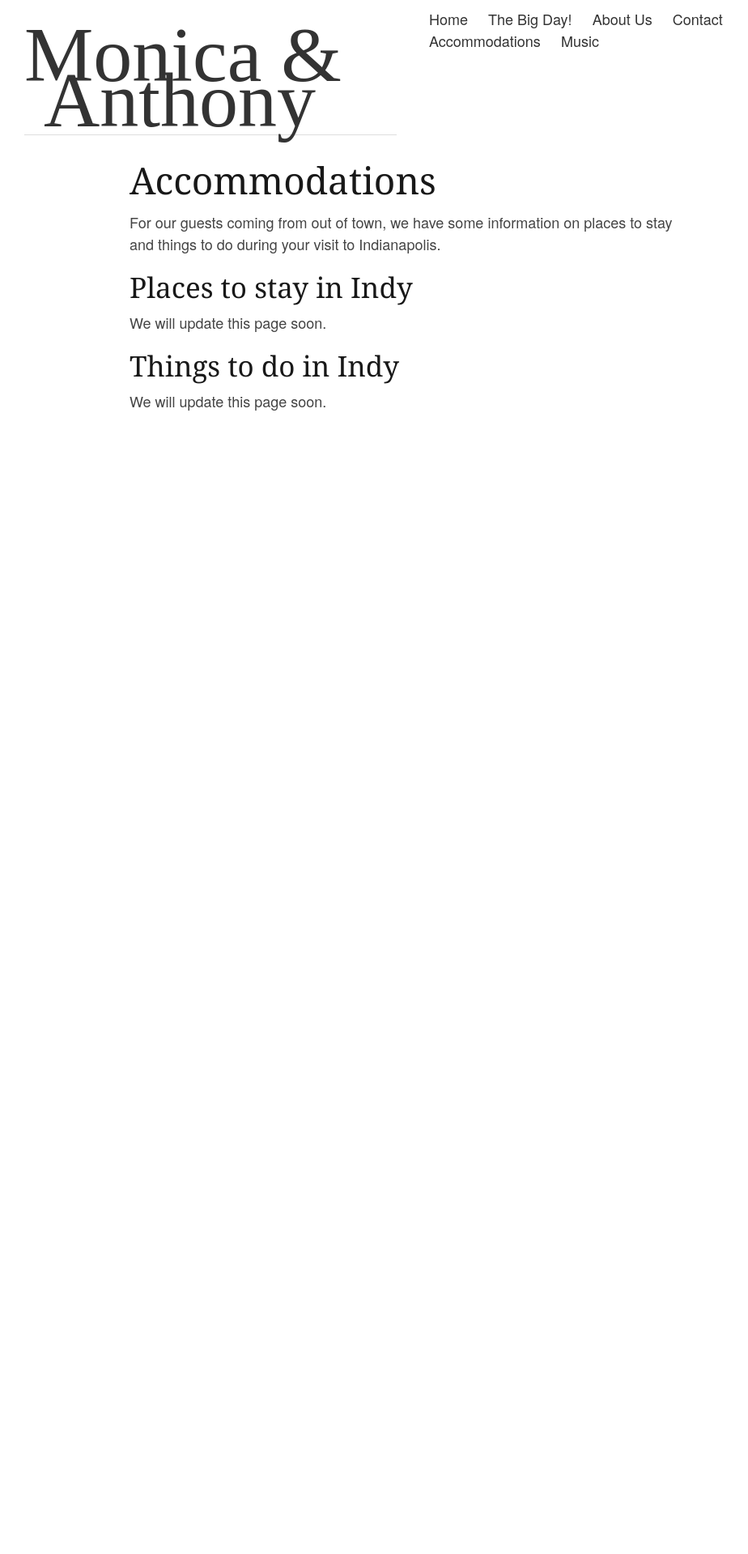
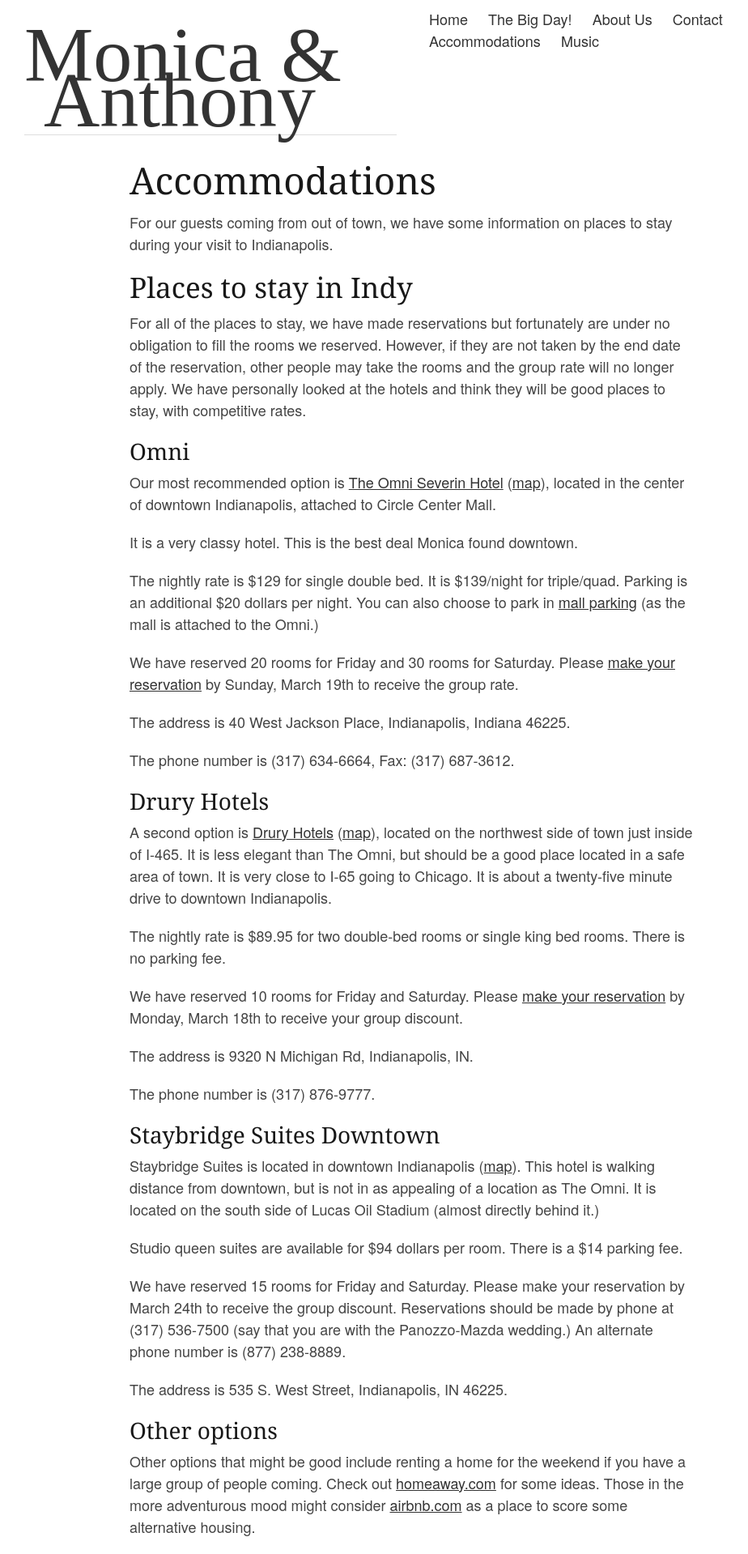
Before and after one commit to panozzaj/wedding-website, a Jekyll site: the page built from accommodations/index.md, in a window 1280 px wide. Shown: the whole page at 81% size, without its empty margins (130-1054 px from the left). Built offline with Jekyll 4.4.1, drawn with Linux system fonts in a browser that asks for light colours; some web fonts are replaced; Markdown is read by kramdown in place of the engine named in the settings; before the commit the page ends 900 px from its top, so only the background shows below that.

Commit message:
Update accommodations page.

```diff
--- a/accommodations/index.md
+++ b/accommodations/index.md
@@ -4,13 +4,53 @@ title: Accommodations
 
 # Accommodations
 
-For our guests coming from out of town, we have some information on places to stay and things to do during your visit to Indianapolis.
+For our guests coming from out of town, we have some information on places to stay during your visit to Indianapolis.
 
 ## Places to stay in Indy
 
-We will update this page soon.
+For all of the places to stay, we have made reservations but fortunately are under no obligation to fill the rooms we reserved. However, if they are not taken by the end date of the reservation, other people may take the rooms and the group rate will no longer apply. We have personally looked at the hotels and think they will be good places to stay, with competitive rates.
 
+### Omni
 
-## Things to do in Indy
+Our most recommended option is [The Omni Severin Hotel][omni] ([map][omnimap]), located in the center of downtown Indianapolis, attached to Circle Center Mall.
 
-We will update this page soon.
+It is a very classy hotel. This is the best deal Monica found downtown.
+
+The nightly rate is $129 for single double bed. It is $139/night for triple/quad. Parking is an additional $20 dollars per night. You can also choose to park in [mall parking](http://circlecentermall.com/parking.html) (as the mall is attached to the Omni.)
+
+We have reserved 20 rooms for Friday and 30 rooms for Saturday. Please [make your reservation][omni] by Sunday, March 19th to receive the group rate.
+
+The address is 40 West Jackson Place, Indianapolis, Indiana 46225.
+
+The phone number is (317) 634-6664, Fax: (317) 687-3612.
+
+[omni]: http://www.omnihotels.com/FindAHotel/IndianapolisSeverin/MeetingFacilities/MazdaPanozzoWedding4.aspx
+[omnimap]: http://goo.gl/maps/YUeWL
+
+### Drury Hotels
+
+A second option is [Drury Hotels][drury] ([map](http://goo.gl/maps/8oeoV)), located on the northwest side of town just inside of I-465. It is less elegant than The Omni, but should be a good place located in a safe area of town. It is very close to I-65 going to Chicago. It is about a twenty-five minute drive to downtown Indianapolis.
+
+The nightly rate is $89.95 for two double-bed rooms or single king bed rooms. There is no parking fee.
+
+We have reserved 10 rooms for Friday and Saturday. Please [make your reservation][drury] by Monday, March 18th to receive your group discount.
+
+The address is 9320 N Michigan Rd, Indianapolis, IN.
+
+The phone number is (317) 876-9777.
+
+[drury]: https://wwws.druryhotels.com/Reservations.aspx?groupno=2170104
+
+### Staybridge Suites Downtown
+
+Staybridge Suites is located in downtown Indianapolis ([map](http://goo.gl/maps/S3x3g)). This hotel is walking distance from downtown, but is not in as appealing of a location as The Omni. It is located on the south side of Lucas Oil Stadium (almost directly behind it.)
+
+Studio queen suites are available for $94 dollars per room. There is a $14 parking fee.
+
+We have reserved 15 rooms for Friday and Saturday. Please make your reservation by March 24th to receive the group discount. Reservations should be made by phone at (317) 536-7500 (say that you are with the Panozzo-Mazda wedding.) An alternate phone number is (877) 238-8889.
+
+The address is 535 S. West Street, Indianapolis, IN 46225.
+
+### Other options
+
+Other options that might be good include renting a home for the weekend if you have a large group of people coming. Check out [homeaway.com](homeaway.com) for some ideas. Those in the more adventurous mood might consider [airbnb.com](airbnb.com) as a place to score some alternative housing.
```
